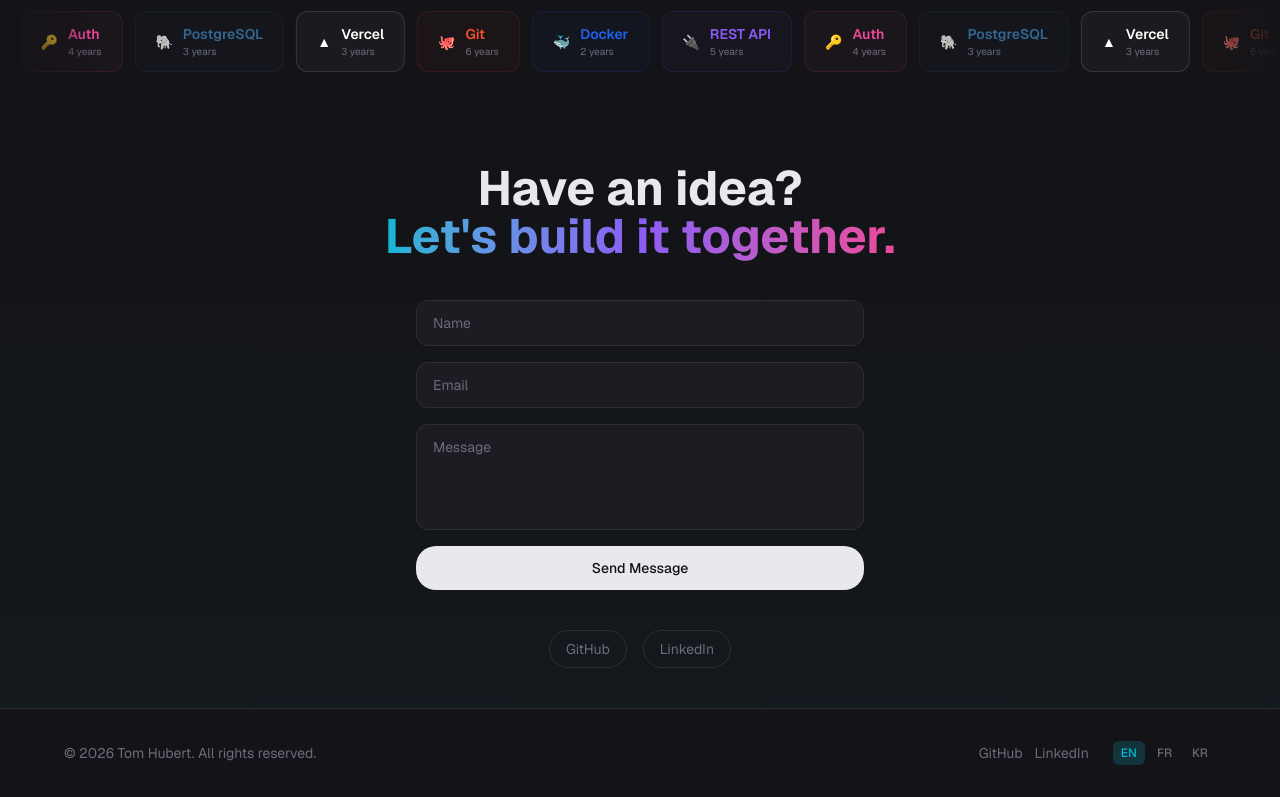
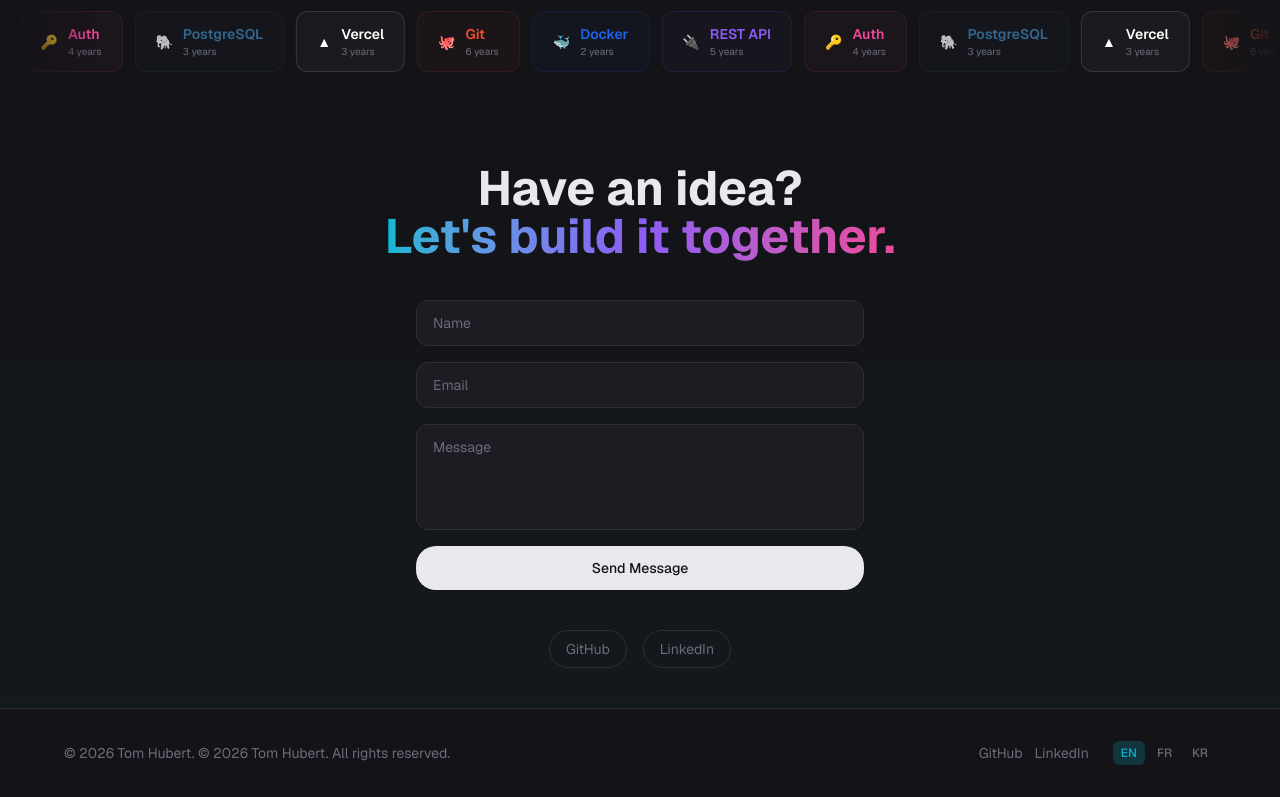
Before and after one commit to tomhubert50400/new-portfolio, a Next.js app: page /en in a window 1280 px wide. Shown: the part 2421-3218 px from the top of the page. Built offline with nearby package versions, Linux system fonts and the light colour scheme.

Commit message:
auto: update Footer.tsx

```diff
--- a/components/layout/Footer.tsx
+++ b/components/layout/Footer.tsx
@@ -8,7 +8,7 @@ export function Footer() {
   return (
     <footer className="border-t border-card-border px-6 py-8">
       <div className="mx-auto flex max-w-6xl flex-col items-center justify-between gap-4 sm:flex-row">
-        <p className="text-sm text-text-muted">{t("copyright")}</p>
+        <p className="text-sm text-text-muted">© {new Date().getFullYear()} Tom Hubert. {t("copyright")}</p>
         <div className="flex items-center gap-6">
           <div className="flex gap-3">
             {[{ name: "GitHub", href: "https://github.com/tomhubert50400" }, { name: "LinkedIn", href: "https://www.linkedin.com/in/tom-hubert/" }].map(({ name, href }) => (
```
